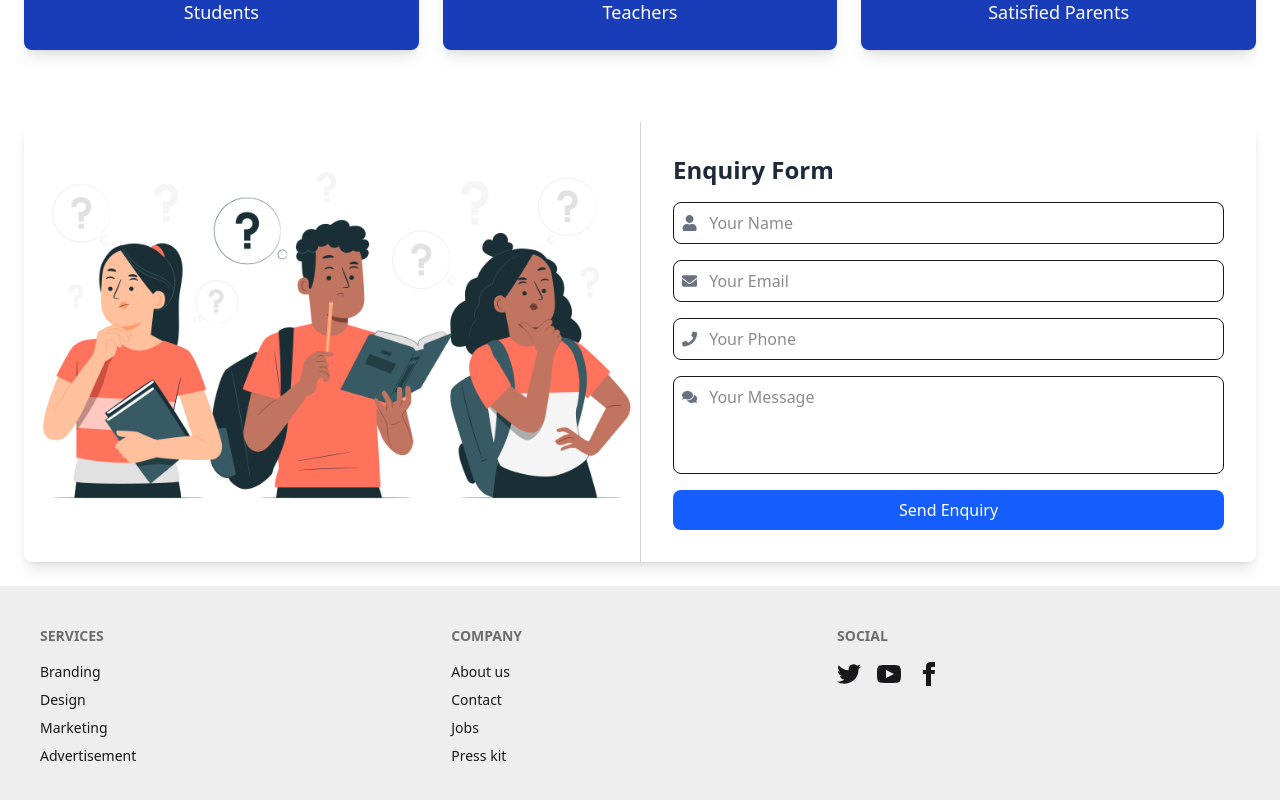
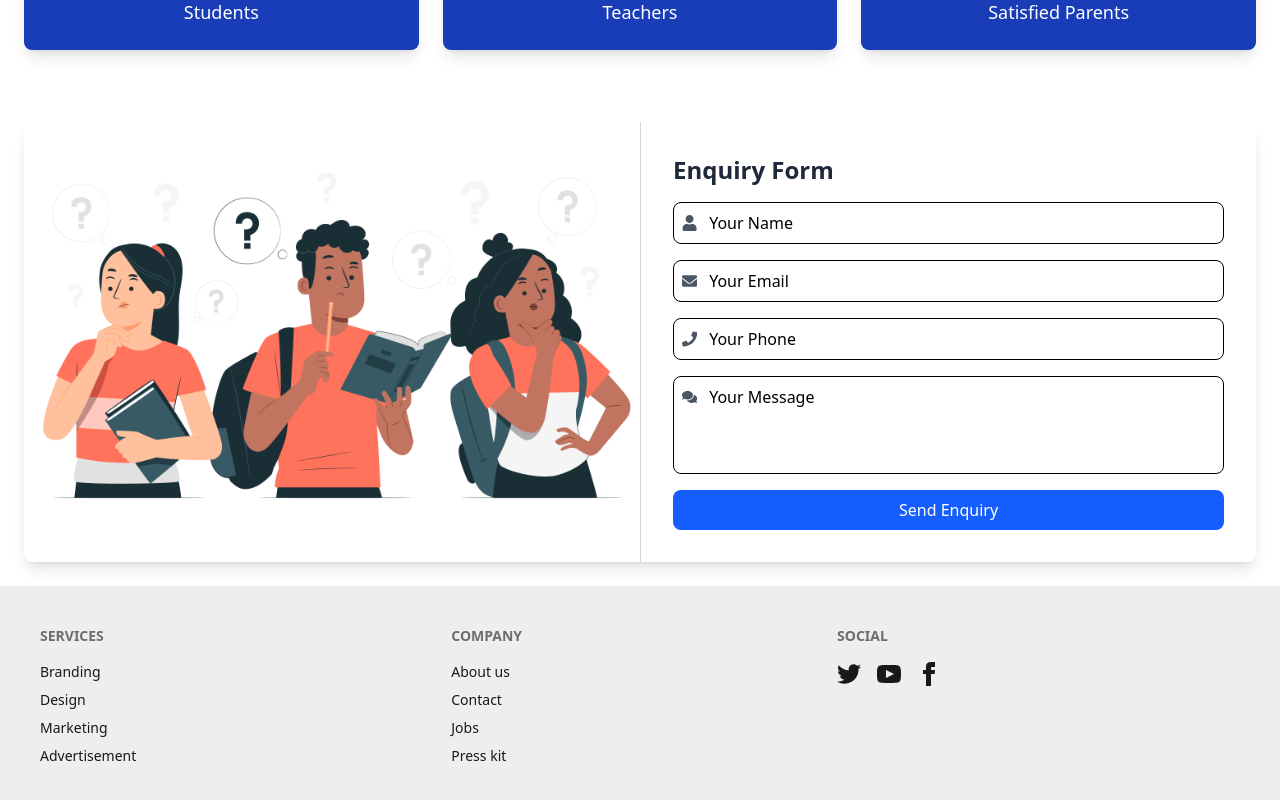
Before and after one commit to DevSanyamSrivastava/MySchool, a React (Vite) app: page / in a window 1280 px wide. Shown: the part 1932-2732 px from the top of the page. Built offline with nearby package versions, Linux system fonts and the light colour scheme.

Commit message:
form update

```diff
--- a/src/components/Home/Home.jsx
+++ b/src/components/Home/Home.jsx
@@ -6,6 +6,7 @@ import bg from '../../assets/bgforProfile.jpg'
 import { FaCheckCircle } from "react-icons/fa";
 import { FaUser, FaEnvelope, FaPhone, FaComments } from "react-icons/fa";
 import enquiryImage from "../../assets/10308906.jpg";
+
 
 
 // Import images
@@ -273,41 +274,41 @@ export function EnquiryForm(){
           </h2>
           <form className="space-y-4">
             {/* Name Field */}
-            <div className="flex items-center border rounded-lg p-2">
-              <FaUser className="text-gray-500 mr-3" />
+            <div className="flex items-center border border-black rounded-lg p-2">
+              <FaUser className="text-gray-600 mr-3" />
               <input
                 type="text"
                 placeholder="Your Name"
-                className="w-full focus:outline-none"
+                className="w-full focus:outline-none placeholder-black"
               />
             </div>
 
             {/* Email Field */}
-            <div className="flex items-center border rounded-lg p-2">
-              <FaEnvelope className="text-gray-500 mr-3" />
+            <div className="flex items-center border border-black rounded-lg p-2">
+              <FaEnvelope className="text-gray-600 mr-3" />
               <input
                 type="email"
                 placeholder="Your Email"
-                className="w-full focus:outline-none"
+                className="w-full focus:outline-none placeholder-black"
               />
             </div>
 
             {/* Phone Field */}
-            <div className="flex items-center border rounded-lg p-2">
-              <FaPhone className="text-gray-500 mr-3" />
+            <div className="flex items-center border border-black rounded-lg p-2">
+              <FaPhone className="text-gray-600 mr-3" />
               <input
                 type="tel"
                 placeholder="Your Phone"
-                className="w-full focus:outline-none"
+                className="w-full focus:outline-none placeholder-black"
               />
             </div>
 
             {/* Message Field */}
-            <div className="flex items-start border rounded-lg p-2">
-              <FaComments className="text-gray-500 mr-3 mt-1" />
+            <div className="flex items-start border border-black rounded-lg p-2">
+              <FaComments className="text-gray-600 mr-3 mt-1" />
               <textarea
                 placeholder="Your Message"
-                className="w-full focus:outline-none h-20 resize-none"
+                className="w-full focus:outline-none h-20 resize-none placeholder-black"
               ></textarea>
             </div>
 
@@ -323,11 +324,6 @@ export function EnquiryForm(){
 };
 
 
-
-
-
-
-
 export default function Home(){
   return(
     <>
```
